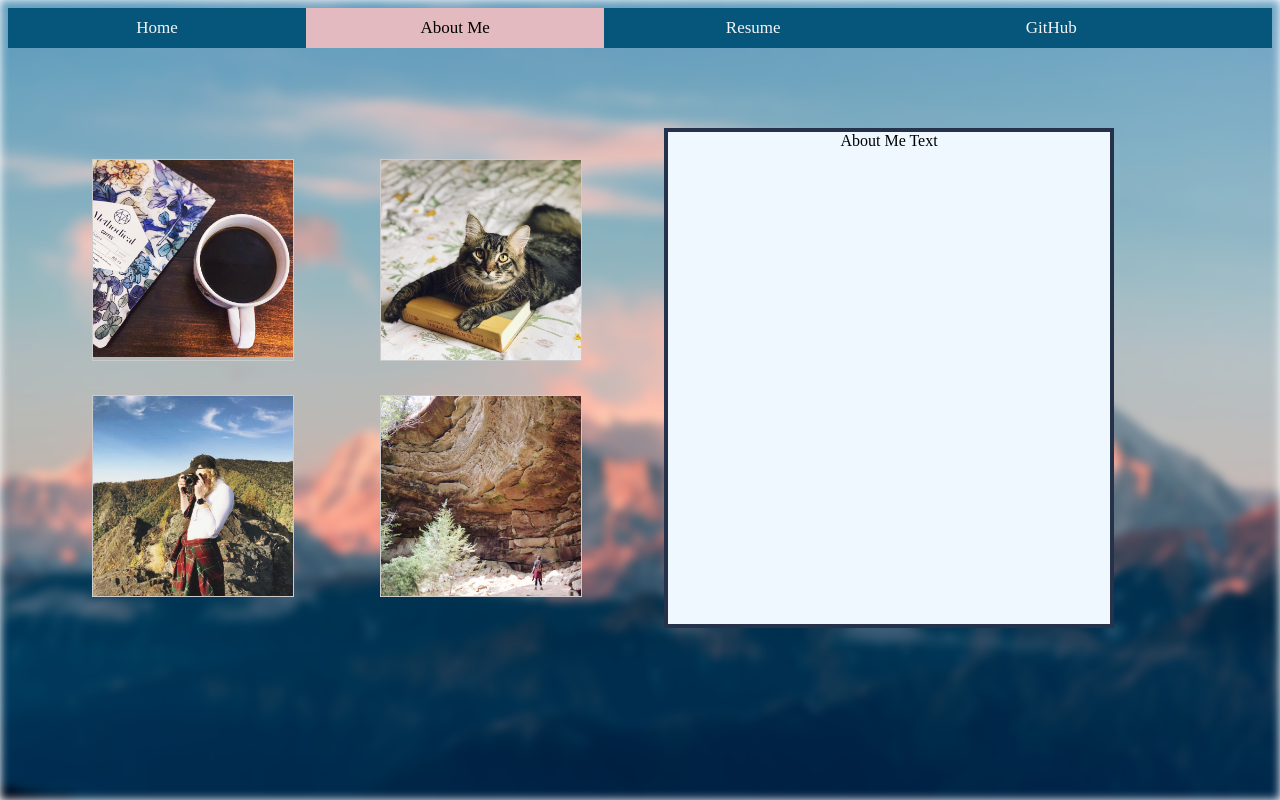
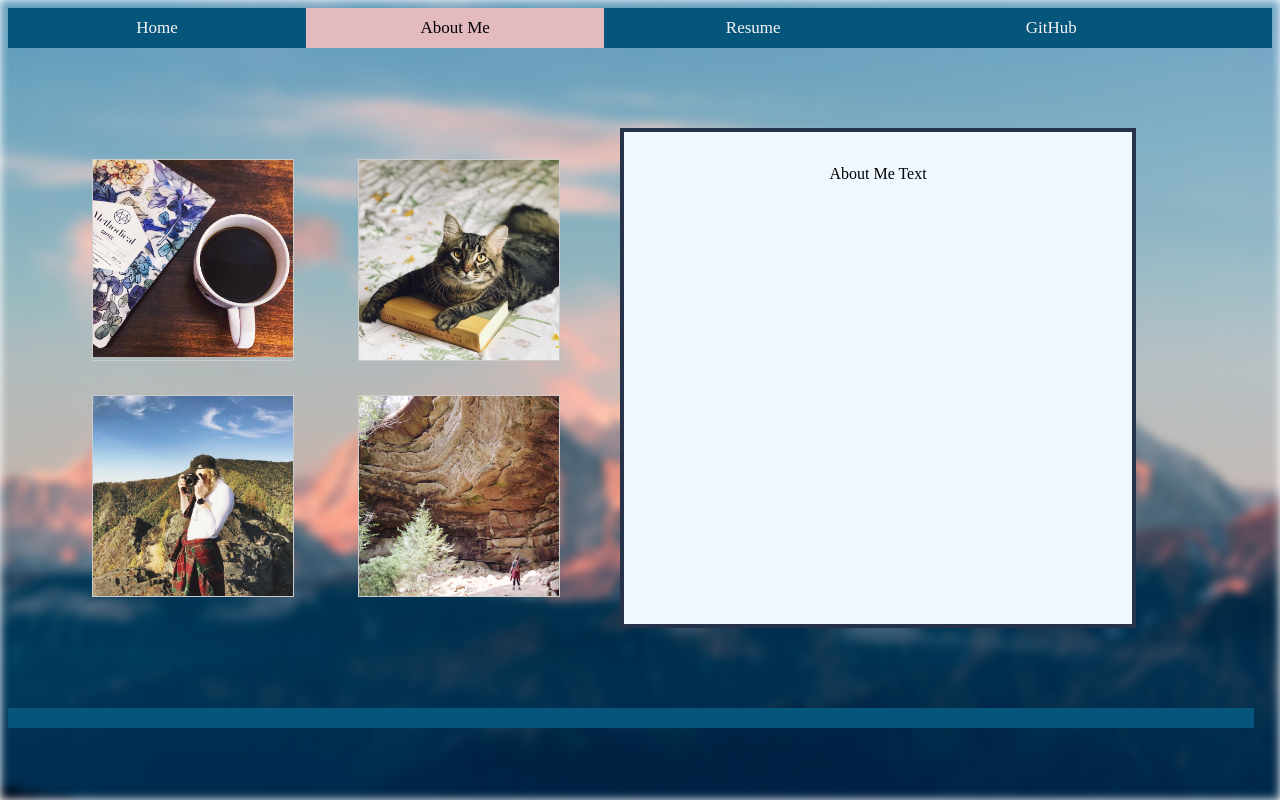
Before and after one commit to mroesch2/website, a Django app: page /website/aboutme in a window 1280 px wide. Run offline with Django 3.2, Linux system fonts and the light colour scheme.

Commit message:
Added footer

```diff
--- a/website/static/website/styles.css
+++ b/website/static/website/styles.css
@@ -62,6 +62,7 @@
   border: 4px solid rgb(38, 50, 73);
   background-color: aliceblue;
   text-align: center;
+  padding: 3%;
 }
 
 
@@ -120,3 +121,16 @@ div.gallery img {
   height: auto;
   flex-basis: 40%;
 }
+
+.footer {
+  background-color: #06557a;
+  padding: 10;
+  text-align: center;
+  vertical-align: middle;
+  line-height: normal;
+  margin: 0;
+  position: static;
+  bottom: 0px;
+  width: 97%;
+  clear: both;
+}
--- a/website/templates/website/aboutme.html
+++ b/website/templates/website/aboutme.html
@@ -45,6 +45,6 @@
                     <div class="text-box">About Me Text</div>
                   </div>
 
-
+          <div class="footer"></div>
         </body>
     </html>
--- a/website/templates/website/homepage.html
+++ b/website/templates/website/homepage.html
@@ -16,5 +16,8 @@
                 <a href="{% url 'resume' %}">Resume</a>
                 <a href="https://github.com/mroesch2">GitHub</a>
             </div>
+
+
+            <div class="footer"></div>
         </body>
     </html>
--- a/website/templates/website/resume.html
+++ b/website/templates/website/resume.html
@@ -80,5 +80,7 @@
                     </ul>
                 </ul>
             </div>
+
+            <div class="footer"></div>
         </body>
     </html>
```
